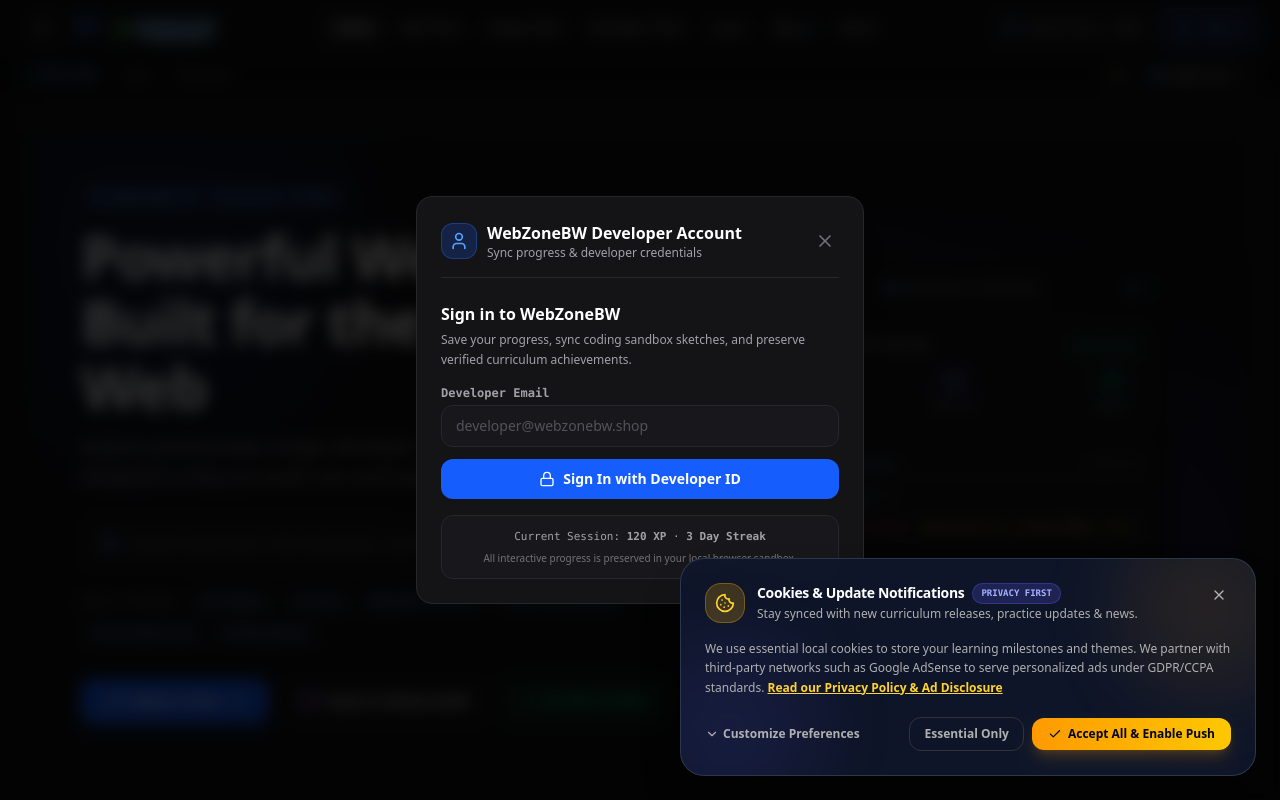
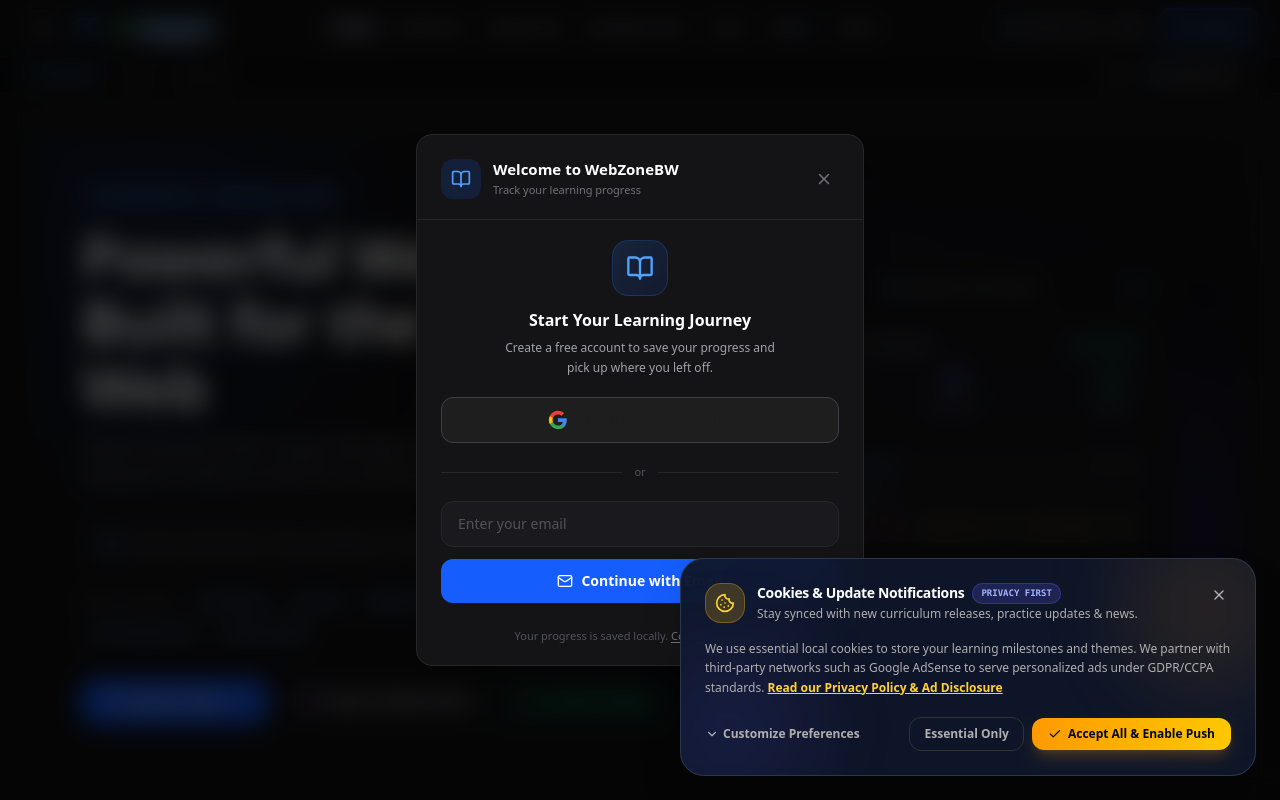
Before and after one commit to samchouhan1107-prog/Zero-to-Website, a React (Vite) app: page / in a window 1280 px wide. Both pictures are taken after a click on the button "Sign In". Built offline with nearby package versions, Linux system fonts and the light colour scheme.

Commit message:
feat: redesign sign-in modal with Google sign-in and audience-facing UX

```diff
--- a/src/components/AccountModal.tsx
+++ b/src/components/AccountModal.tsx
@@ -1,12 +1,13 @@
 import React, { useState } from 'react';
 import {
   Award,
+  BookOpen,
   CheckCircle2,
+  ChevronRight,
   FileCheck,
   Flame,
-  Globe,
-  Lock,
   LogOut,
+  Mail,
   Settings,
   Sparkles,
   User,
@@ -33,19 +34,29 @@
 }) => {
   const [isLoggedIn, setIsLoggedIn] = useState(false);
   const [email, setEmail] = useState('');
-  const [name, setName] = useState('Developer');
+  const [name, setName] = useState('');
+  const [loginMethod, setLoginMethod] = useState<'google' | 'email' | null>(null);
 
   if (!isOpen) return null;
 
   const userLevel = Math.floor(progress.xpPoints / 100) + 1;
   const completedCount = Object.values(progress.completedLessons).filter(Boolean).length;
 
-  const handleLogin = (e: React.FormEvent) => {
+  const handleEmailLogin = (e: React.FormEvent) => {
     e.preventDefault();
     if (email) {
       setName(email.split('@')[0]);
+      setLoginMethod('email');
       setIsLoggedIn(true);
     }
+  };
+
+  const handleGoogleLogin = () => {
+    // Google sign-in simulation — in production, connect to Auth0 / Firebase / Google Identity
+    setName('Learner');
+    setEmail('you@gmail.com');
+    setLoginMethod('google');
+    setIsLoggedIn(true);
   };
 
   return (
@@ -53,90 +64,116 @@
       role="dialog"
       aria-modal="true"
       aria-labelledby="account-modal-title"
-      className="fixed inset-0 z-50 flex items-center justify-center p-4 bg-black/80 backdrop-blur-sm"
+      className="fixed inset-0 z-50 flex items-center justify-center p-4 bg-black/70 backdrop-blur-md"
       onClick={onClose}
     >
       <div
-        className="w-full max-w-md rounded-2xl border border-[#27272a] bg-[#141417] p-6 text-white shadow-2xl space-y-6"
+        className="w-full max-w-md rounded-2xl border border-[#27272a] bg-[#141417] shadow-2xl overflow-hidden animate-fade-in"
         onClick={(e) => e.stopPropagation()}
       >
-        <div className="flex items-center justify-between border-b border-[#27272a] pb-4">
-          <div className="flex items-center gap-2.5">
-            <div className="flex h-9 w-9 items-center justify-center rounded-xl bg-blue-600/20 text-blue-400 border border-blue-500/30">
-              <User className="h-5 w-5" />
+        {/* Header */}
+        <div className="relative px-6 pt-6 pb-5 border-b border-[#27272a]">
+          <div className="flex items-center justify-between">
+            <div className="flex items-center gap-3">
+              <div className="flex h-10 w-10 items-center justify-center rounded-xl bg-blue-600/15 text-blue-400">
+                <BookOpen className="h-5 w-5" />
               </div>
               <div>
-              <h3 id="account-modal-title" className="text-base font-bold text-white">
-                WebZoneBW Developer Account
+                <h3 id="account-modal-title" className="text-[15px] font-bold text-white leading-tight">
+                  {isLoggedIn ? `Welcome, ${name}` : 'Welcome to WebZoneBW'}
                 </h3>
-              <p className="text-xs text-[#a1a1aa]">Sync progress &amp; developer credentials</p>
+                <p className="text-[11px] text-[#71717a] mt-0.5">
+                  {isLoggedIn ? 'Your learning dashboard' : 'Track your learning progress'}
+                </p>
               </div>
             </div>
             <button
               type="button"
               onClick={onClose}
-            className="rounded-lg p-1 text-[#71717a] hover:bg-[#27272a] hover:text-white transition-colors"
-            aria-label="Close modal"
+              className="rounded-lg p-1.5 text-[#71717a] hover:bg-[#27272a] hover:text-white transition-colors"
+              aria-label="Close"
             >
-            <X className="h-5 w-5" />
+              <X className="h-4.5 w-4.5" />
             </button>
           </div>
+        </div>
 
+        {/* Body */}
+        <div className="px-6 py-5">
           {isLoggedIn ? (
             <div className="space-y-4">
-            <div className="flex items-center gap-3 rounded-xl border border-[#27272a] bg-[#18181c] p-3.5">
-              <div className="flex h-12 w-12 items-center justify-center rounded-full bg-blue-600 text-white font-bold text-lg">
-                {name.charAt(0).toUpperCase()}
+              {/* Profile Card */}
+              <div className="flex items-center gap-3.5 rounded-xl border border-[#27272a] bg-[#1a1a1e] p-4">
+                <div className="relative">
+                  <div className="flex h-12 w-12 items-center justify-center rounded-full bg-gradient-to-br from-blue-500 to-blue-600 text-white font-bold text-base shadow-lg shadow-blue-500/20">
+                    {loginMethod === 'google' ? (
+                      <svg className="h-6 w-6" viewBox="0 0 24 24" fill="none">
+                        <path d="M22.56 12.25c0-.78-.07-1.53-.2-2.25H12v4.26h5.92a5.06 5.06 0 01-2.2 3.32v2.77h3.57c2.08-1.92 3.28-4.74 3.28-8.1z" fill="#4285F4"/>
+                        <path d="M12 23c2.97 0 5.46-.98 7.28-2.66l-3.57-2.77c-.98.66-2.23 1.06-3.71 1.06-2.86 0-5.29-1.93-6.16-4.53H2.18v2.84C3.99 20.53 7.7 23 12 23z" fill="#34A853"/>
+                        <path d="M5.84 14.09c-.22-.66-.35-1.36-.35-2.09s.13-1.43.35-2.09V7.07H2.18C1.43 8.55 1 10.22 1 12s.43 3.45 1.18 4.93l2.85-2.22.81-.62z" fill="#FBBC05"/>
+                        <path d="M12 5.38c1.62 0 3.06.56 4.21 1.64l3.15-3.15C17.45 2.09 14.97 1 12 1 7.7 1 3.99 3.47 2.18 7.07l3.66 2.84c.87-2.6 3.3-4.53 6.16-4.53z" fill="#EA4335"/>
+                      </svg>
+                    ) : (
+                      <User className="h-5 w-5" />
+                    )}
+                  </div>
+                  <div className="absolute -bottom-0.5 -right-0.5 flex h-5 w-5 items-center justify-center rounded-full bg-[#141417] border border-[#27272a]">
+                    <span className="flex h-3.5 w-3.5 items-center justify-center rounded-full bg-blue-500 text-[8px] font-bold text-white">
+                      {userLevel}
+                    </span>
+                  </div>
                 </div>
                 <div className="min-w-0 flex-1">
                   <div className="flex items-center gap-2">
-                  <span className="font-bold text-white truncate">{name}</span>
-                  <span className="font-mono text-[10px] font-bold px-1.5 py-0.5 rounded bg-blue-500/20 text-blue-400 border border-blue-500/30">
+                    <span className="font-bold text-white text-sm truncate">{name}</span>
+                    <span className="font-mono text-[10px] font-semibold px-1.5 py-0.5 rounded-md bg-blue-500/15 text-blue-400 border border-blue-500/20">
                       Lvl {userLevel}
                     </span>
                   </div>
-                <p className="text-xs text-[#a1a1aa] truncate">{email || 'developer@webzonebw.local'}</p>
+                  <p className="text-[11px] text-[#71717a] truncate mt-0.5">{email}</p>
                 </div>
               </div>
 
-            {/* Quick Metrics */}
-            <div className="grid grid-cols-3 gap-2">
-              <div className="rounded-xl border border-[#27272a] bg-[#18181c] p-3 text-center">
+              {/* Progress Stats */}
+              <div className="grid grid-cols-3 gap-2.5">
+                <div className="rounded-xl border border-[#27272a] bg-[#1a1a1e] p-3 text-center hover:border-[#3f3f46] transition-colors">
                   <div className="flex items-center justify-center gap-1 text-amber-400 font-bold text-sm">
-                  <Flame className="h-4 w-4" />
-                  <span>{progress.streakDays}d</span>
+                    <Flame className="h-3.5 w-3.5" />
+                    <span>{progress.streakDays}</span>
                   </div>
-                <span className="font-mono text-[10px] text-[#71717a]">Streak</span>
+                  <span className="text-[10px] text-[#71717a] mt-1 block">Day Streak</span>
                 </div>
-
-              <div className="rounded-xl border border-[#27272a] bg-[#18181c] p-3 text-center">
+                <div className="rounded-xl border border-[#27272a] bg-[#1a1a1e] p-3 text-center hover:border-[#3f3f46] transition-colors">
                   <div className="flex items-center justify-center gap-1 text-blue-400 font-bold text-sm">
-                  <Award className="h-4 w-4" />
+                    <Award className="h-3.5 w-3.5" />
                     <span>{progress.xpPoints}</span>
                   </div>
-                <span className="font-mono text-[10px] text-[#71717a]">XP Points</span>
+                  <span className="text-[10px] text-[#71717a] mt-1 block">XP Earned</span>
                 </div>
-
-              <div className="rounded-xl border border-[#27272a] bg-[#18181c] p-3 text-center">
+                <div className="rounded-xl border border-[#27272a] bg-[#1a1a1e] p-3 text-center hover:border-[#3f3f46] transition-colors">
                   <div className="flex items-center justify-center gap-1 text-emerald-400 font-bold text-sm">
-                  <CheckCircle2 className="h-4 w-4" />
+                    <CheckCircle2 className="h-3.5 w-3.5" />
                     <span>{completedCount}</span>
                   </div>
-                <span className="font-mono text-[10px] text-[#71717a]">Completed</span>
+                  <span className="text-[10px] text-[#71717a] mt-1 block">Completed</span>
                 </div>
               </div>
 
-            <div className="space-y-2 pt-1">
+              {/* Quick Actions */}
+              <div className="space-y-1.5">
                 <button
                   type="button"
                   onClick={() => {
                     onClose();
                     onOpenMilestones();
                   }}
-                className="w-full flex items-center justify-center gap-2 rounded-xl border border-blue-500/30 bg-blue-600/10 py-2.5 text-xs font-bold text-blue-400 hover:bg-blue-600/20 transition-colors"
+                  className="w-full flex items-center justify-between rounded-xl border border-[#27272a] bg-[#1a1a1e] px-4 py-3 text-sm font-medium text-[#d4d4d8] hover:bg-[#1f1f24] hover:border-[#3f3f46] hover:text-white transition-all group"
                 >
-                <Sparkles className="h-4 w-4" />
-                <span>View Badges &amp; Milestone Roadmap</span>
+                  <div className="flex items-center gap-3">
+                    <Sparkles className="h-4 w-4 text-blue-400" />
+                    <span>Badges & Milestones</span>
+                  </div>
+                  <ChevronRight className="h-4 w-4 text-[#52525b] group-hover:text-[#a1a1aa] transition-colors" />
                 </button>
 
                 {onOpenCertificate && (
@@ -146,10 +183,13 @@
                       onClose();
                       onOpenCertificate();
                     }}
-                  className="w-full flex items-center justify-center gap-2 rounded-xl border border-[#27272a] bg-[#1c1c22] py-2.5 text-xs font-bold text-[#d4d4d8] hover:text-white hover:bg-[#27272e] transition-colors"
+                    className="w-full flex items-center justify-between rounded-xl border border-[#27272a] bg-[#1a1a1e] px-4 py-3 text-sm font-medium text-[#d4d4d8] hover:bg-[#1f1f24] hover:border-[#3f3f46] hover:text-white transition-all group"
                   >
+                    <div className="flex items-center gap-3">
                       <FileCheck className="h-4 w-4 text-emerald-400" />
-                  <span>View Certificate of Completion</span>
+                      <span>View Certificate</span>
+                    </div>
+                    <ChevronRight className="h-4 w-4 text-[#52525b] group-hover:text-[#a1a1aa] transition-colors" />
                   </button>
                 )}
 
@@ -160,70 +200,113 @@
                       onClose();
                       onOpenSettings();
                     }}
-                  className="w-full flex items-center justify-center gap-2 rounded-xl border border-[#27272a] bg-[#1c1c22] py-2.5 text-xs font-bold text-[#d4d4d8] hover:text-white hover:bg-[#27272e] transition-colors"
+                    className="w-full flex items-center justify-between rounded-xl border border-[#27272a] bg-[#1a1a1e] px-4 py-3 text-sm font-medium text-[#d4d4d8] hover:bg-[#1f1f24] hover:border-[#3f3f46] hover:text-white transition-all group"
                   >
+                    <div className="flex items-center gap-3">
                       <Settings className="h-4 w-4 text-[#a1a1aa]" />
-                  <span>Account &amp; Platform Settings</span>
+                      <span>Settings</span>
+                    </div>
+                    <ChevronRight className="h-4 w-4 text-[#52525b] group-hover:text-[#a1a1aa] transition-colors" />
                   </button>
                 )}
+              </div>
 
+              {/* Sign Out */}
               <button
                 type="button"
-                onClick={() => setIsLoggedIn(false)}
-                className="w-full flex items-center justify-center gap-2 rounded-xl border border-[#27272a] bg-[#18181c] py-2 text-xs font-semibold text-[#71717a] hover:text-white hover:bg-[#222228] transition-colors"
+                onClick={() => {
+                  setIsLoggedIn(false);
+                  setLoginMethod(null);
+                }}
+                className="w-full flex items-center justify-center gap-2 rounded-xl border border-[#27272a] bg-transparent py-2.5 text-xs font-semibold text-[#71717a] hover:text-white hover:bg-[#1f1f24] hover:border-[#3f3f46] transition-all"
               >
-                <LogOut className="h-4 w-4" />
+                <LogOut className="h-3.5 w-3.5" />
                 <span>Sign Out</span>
               </button>
             </div>
+          ) : (
+            <div className="space-y-5">
+              {/* Sign-in Copy */}
+              <div className="text-center space-y-1.5">
+                <div className="flex justify-center mb-3">
+                  <div className="flex h-14 w-14 items-center justify-center rounded-2xl bg-gradient-to-br from-blue-500/15 to-blue-600/10 border border-blue-500/20">
+                    <BookOpen className="h-7 w-7 text-blue-400" />
                   </div>
-        ) : (
-          <div className="space-y-4">
-            <div className="space-y-1">
+                </div>
                 <h4 className="text-base font-bold text-white">
-                Sign in to WebZoneBW
+                  Start Your Learning Journey
                 </h4>
-              <p className="text-xs text-[#a1a1aa] leading-relaxed">
-                Save your progress, sync coding sandbox sketches, and preserve verified curriculum achievements.
+                <p className="text-[12px] text-[#a1a1aa] leading-relaxed max-w-[280px] mx-auto">
+                  Create a free account to save your progress and pick up where you left off.
                 </p>
               </div>
 
-            <form onSubmit={handleLogin} className="space-y-3">
+              {/* Google Sign-In Button */}
+              <button
+                type="button"
+                onClick={handleGoogleLogin}
+                className="w-full flex items-center justify-center gap-3 rounded-xl border border-[#3f3f46] bg-white py-3 text-sm font-semibold text-[#1f1f1f] transition-all hover:bg-gray-50 hover:border-[#52525b] hover:shadow-md active:scale-[0.98]"
+              >
+                <svg className="h-5 w-5" viewBox="0 0 24 24" fill="none">
+                  <path d="M22.56 12.25c0-.78-.07-1.53-.2-2.25H12v4.26h5.92a5.06 5.06 0 01-2.2 3.32v2.77h3.57c2.08-1.92 3.28-4.74 3.28-8.1z" fill="#4285F4"/>
+                  <path d="M12 23c2.97 0 5.46-.98 7.28-2.66l-3.57-2.77c-.98.66-2.23 1.06-3.71 1.06-2.86 0-5.29-1.93-6.16-4.53H2.18v2.84C3.99 20.53 7.7 23 12 23z" fill="#34A853"/>
+                  <path d="M5.84 14.09c-.22-.66-.35-1.36-.35-2.09s.13-1.43.35-2.09V7.07H2.18C1.43 8.55 1 10.22 1 12s.43 3.45 1.18 4.93l2.85-2.22.81-.62z" fill="#FBBC05"/>
+                  <path d="M12 5.38c1.62 0 3.06.56 4.21 1.64l3.15-3.15C17.45 2.09 14.97 1 12 1 7.7 1 3.99 3.47 2.18 7.07l3.66 2.84c.87-2.6 3.3-4.53 6.16-4.53z" fill="#EA4335"/>
+                </svg>
+                <span>Continue with Google</span>
+              </button>
+
+              {/* Divider */}
+              <div className="flex items-center gap-3">
+                <div className="h-px flex-1 bg-[#27272a]" />
+                <span className="text-[11px] font-medium text-[#52525b]">or</span>
+                <div className="h-px flex-1 bg-[#27272a]" />
+              </div>
+
+              {/* Email Sign-In */}
+              <form onSubmit={handleEmailLogin} className="space-y-3">
                 <div>
-                <label htmlFor="login-email" className="block font-mono text-xs font-semibold text-[#a1a1aa] mb-1">
-                  Developer Email
-                </label>
                   <input
                     id="login-email"
                     type="email"
                     value={email}
                     onChange={(e) => setEmail(e.target.value)}
-                  placeholder="developer@webzonebw.shop"
+                    placeholder="Enter your email"
                     required
-                  className="w-full rounded-xl border border-[#27272a] bg-[#18181c] px-3.5 py-2.5 text-sm text-white placeholder-[#52525b] focus:border-blue-500 focus:outline-none"
+                    className="w-full rounded-xl border border-[#27272a] bg-[#1a1a1e] px-4 py-3 text-sm text-white placeholder-[#52525b] focus:border-blue-500/50 focus:outline-none focus:ring-1 focus:ring-blue-500/30 transition-colors"
                   />
                 </div>
-
                 <button
                   type="submit"
-                className="w-full flex items-center justify-center gap-2 rounded-xl bg-blue-600 py-2.5 text-sm font-bold text-white transition-colors hover:bg-blue-500"
+                  className="w-full flex items-center justify-center gap-2 rounded-xl bg-blue-600 py-3 text-sm font-bold text-white transition-all hover:bg-blue-500 hover:shadow-lg hover:shadow-blue-500/20 active:scale-[0.98]"
                 >
-                <Lock className="h-4 w-4" />
-                <span>Sign In with Developer ID</span>
+                  <Mail className="h-4 w-4" />
+                  <span>Continue with Email</span>
                 </button>
               </form>
 
-            <div className="rounded-xl border border-[#27272a] bg-[#18181c] p-3 text-center space-y-1">
-              <p className="font-mono text-[11px] text-[#a1a1aa]">
-                Current Session: <strong>{progress.xpPoints} XP</strong> · <strong>{progress.streakDays} Day Streak</strong>
-              </p>
-              <p className="text-[10px] text-[#71717a]">
-                All interactive progress is preserved in your local browser sandbox.
+              {/* Session Info */}
+              <div className="text-center pt-1">
+                <p className="text-[11px] text-[#52525b] leading-relaxed">
+                  Your progress is saved locally.{' '}
+                  <button
+                    type="button"
+                    onClick={() => {
+                      setIsLoggedIn(true);
+                      setLoginMethod('email');
+                      setName('Guest Learner');
+                      setEmail('guest@webzonebw.shop');
+                    }}
+                    className="text-[#71717a] hover:text-blue-400 underline underline-offset-2 transition-colors"
+                  >
+                    Continue as Guest
+                  </button>
                 </p>
               </div>
             </div>
           )}
         </div>
       </div>
+    </div>
   );
 };
```
Lines whose indentation alone changed are shown as unchanged.
